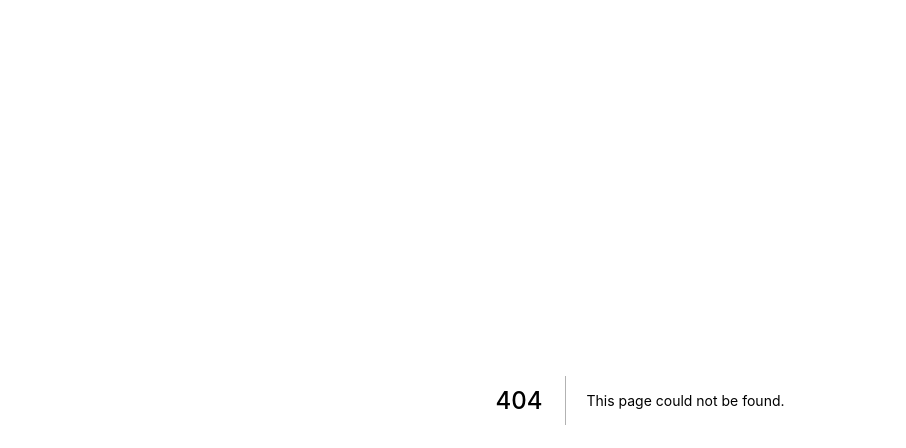
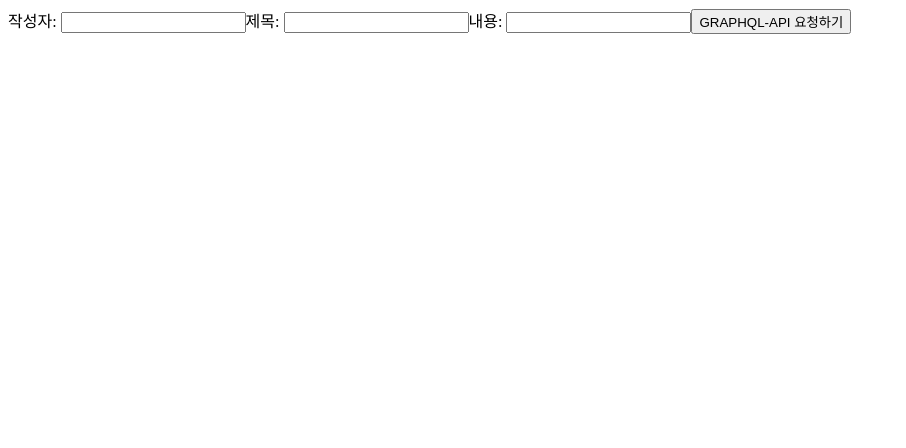
Before and after one commit to HongDawww/class, a Next.js app: page /section04/graphql-mutation-input in a window 1280 px wide. Before the commit this address had no page. Shown: the top 448 px of the page, without its empty margins (0-906 px from the left). Built offline with nearby package versions, Linux system fonts and the light colour scheme.

Commit message:
createBoard

```diff
--- /dev/null
+++ b/pages/section04/graphql-mutation-input/index.js
@@ -0,0 +1,59 @@
+import { useMutation, gql } from "@apollo/client"
+import { useState } from "react"
+
+const 나의그래프큐엘셋팅 = gql`
+	mutation createBoard($writer: String, $title: String, $contents: String){
+		createBoard
+		(
+			writer: $writer,
+			title: $title,
+			contents: $contents
+		){
+			_id
+			number
+			message
+		}
+	}
+`
+export default function GraphqlMutationPage() {
+
+	const [writer, setWriter] = useState()
+	const [title, setTitle] = useState()
+	const [contents, setContents] = useState()
+
+	const [나의함수] = useMutation(나의그래프큐엘셋팅)
+
+	const onClickSubmit = async () => {
+		const result = await 나의함수({
+			variables: { 				// variables = $역할
+				writer: writer,
+				title: title,
+				contents: contents
+			}
+		});
+		console.log(result);
+	  };
+
+	const onChangeWriter = (event) => {
+		setWriter(event.target.value)
+
+	}
+
+	const onChangeTitle = (event) => {
+		setTitle(event.target.value)
+	}
+
+	const onChangecContents = (event) => {
+		setContents(event.target.value)
+	}
+
+
+	return (
+		<div>
+			작성자: <input type="text" onChange={onChangeWriter} />
+			제목: <input type="text" onChange={onChangeTitle} />
+			내용: <input type="text" onChange={onChangecContents} />
+			<button onClick={onClickSubmit}>GRAPHQL-API 요청하기</button>
+		</div>
+	)
+}
```
